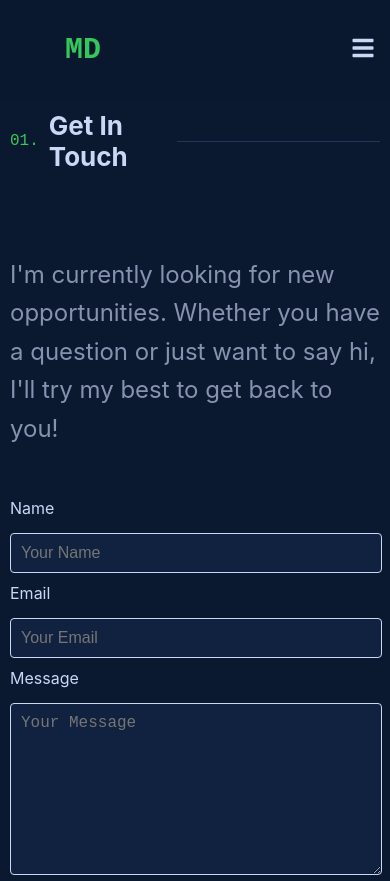
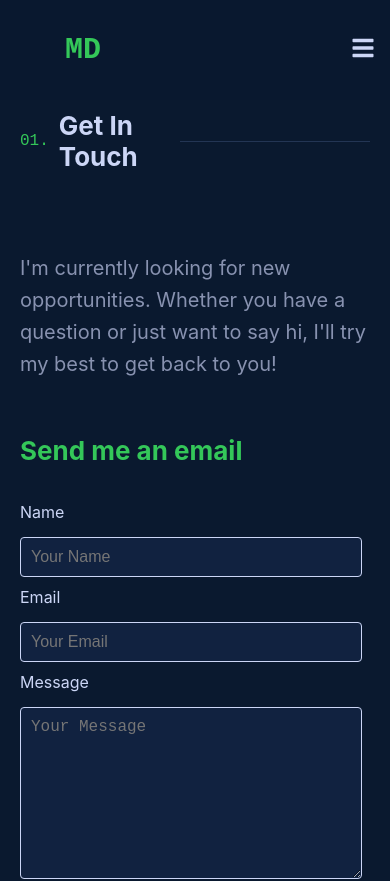
Before and after one commit to Dawood-Imran/portfolio, a React (Create React App) app: page /contact in a window 390 px wide. Shown: the top 881 px of the page. Built offline with nearby package versions, Linux system fonts and the light colour scheme.

Commit message:
Styling the contact page

```diff
--- a/src/components/Contact.js
+++ b/src/components/Contact.js
@@ -32,12 +32,16 @@ const Contact = () => {
     <section className="contact">
       <div className="contact-container">
         <h2 className="numbered-heading">Get In Touch</h2>
+
         <div className="contact-content">
           <div className="contact-text">
             <p>
               I'm currently looking for new opportunities. Whether you have a question
               or just want to say hi, I'll try my best to get back to you!
             </p>
+            <h1 className="email-text">
+              Send me an email
+            </h1>
             <form onSubmit={handleSubmit} className="contact-form">
               <label htmlFor="name">Name</label>
               <input
--- a/src/components/Projects.js
+++ b/src/components/Projects.js
@@ -7,18 +7,20 @@ import wine from '../assets/images/image.png';
 
 const projects = [
   {
-    title: "Movie Recommendation System",
-    description: "Created a content-based machine learning model using cosine similarity to recommend movies based on genre, directors, and actors.",
-    tech: ["Python", "Pandas", "Streamlit", "scikit-learn"],
-    github: "https://github.com/yourusername/movie-recommendation",
-    live: "https://movierecommendation.example.com",
-    features: [
-      "Utilized natural language processing techniques to parse and vectorize movie descriptions and metadata.",
-      "Deployed the model as a web application using Streamlit framework, allowing users to input their preferences and receive movie suggestions."
+    title: "Malware Detection Using Smart Home Network Traffic",
+    description: "A machine learning project focused on detecting malware in IoT networks using smart home traffic data.",
+    tech: ["Python", "Scikit-Learn", "Pandas"],
+    github: "https://github.com/yourusername/malware-detection",
+    live: "https://malwaredetection.example.com",
+    keyHighlights: [
+      "Used a real-world smart home dataset for analysis.",
+      "Applied Decision Tree and Random Forest models for classification.",
+      "Evaluated model performance using accuracy, precision, and recall metrics."
     ],
     image: img
   },
-  {
+
+    {
     "title": "Pakistan Super League (PSL) Batting Analysis",
     "description": "This project analyzes the batting performance of players in the Pakistan Super League (PSL) using a provided dataset to extract insights into player and team performance.",
     "tech": ["Python", "Pandas", "NumPy", "Matplotlib", "Seaborn"],
@@ -80,19 +82,6 @@ const projects = [
       "Automated scraping of job titles, descriptions, locations, and company names.",
       "Data is cleaned, structured, and exported for further analysis.",
       "This project showcases proficiency in data scraping and manipulation."
-    ],
-    image: img
-  },
-  {
-    title: "Malware Detection Using Smart Home Network Traffic",
-    description: "A machine learning project focused on detecting malware in IoT networks using smart home traffic data.",
-    tech: ["Python", "Scikit-Learn", "Pandas"],
-    github: "https://github.com/yourusername/malware-detection",
-    live: "https://malwaredetection.example.com",
-    keyHighlights: [
-      "Used a real-world smart home dataset for analysis.",
-      "Applied Decision Tree and Random Forest models for classification.",
-      "Evaluated model performance using accuracy, precision, and recall metrics."
     ],
     image: img
   },
--- a/src/components/styles/Contact.css
+++ b/src/components/styles/Contact.css
@@ -1,7 +1,8 @@
 .contact {
-  padding: 100px 20px; /* Add padding to ensure it doesn't overflow */
+  padding: 100px 30px; /* Add padding to ensure it doesn't overflow */
   max-width: 800px;
   margin: 0 auto;
+
 }
 
 .contact-container {
@@ -18,6 +19,8 @@
   margin-top: 20px;
 }
 
+
+
 .contact-text {
   flex: 1;
   margin-bottom: 20px;
@@ -25,7 +28,7 @@
 
 .contact-text p{
   color: var(--slate);
-  font-size: 24px;
+  font-size: 20px;
   line-height: 1.6;
   margin-bottom: 50px;
 }
@@ -89,12 +92,16 @@
 
 @media (max-width: 768px) {
   .contact {
-    padding: 100px 10px;
+    padding: 100px 20px;
   }
 
   .contact-content {
     flex-direction: column;
     align-items: center;
+  }
+
+  .contact-text {
+    font-size: 16px;
   }
 
   .styled-button {
@@ -105,7 +112,8 @@
 
   .contact-form input,
   .contact-form textarea {
-    width: calc(100% - 20px);
+
+    width: calc(100% - 30px);
   }
 
   .social-links {
```
